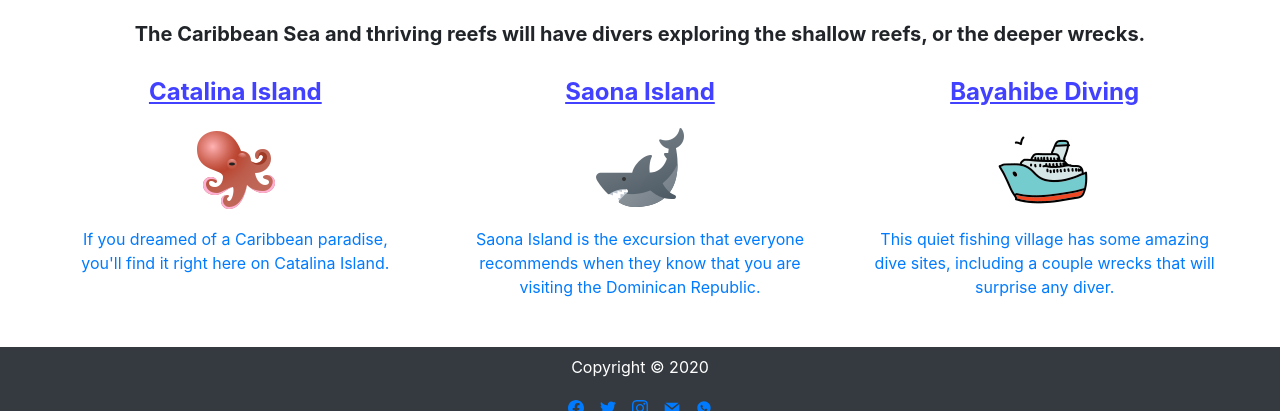
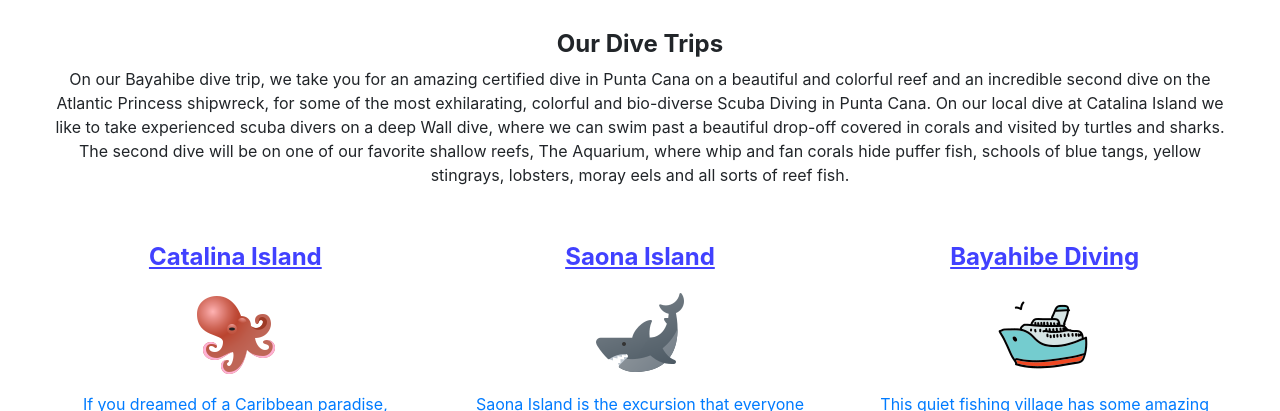
Before and after one commit to Karnes232/grandbay, a Gatsby site: page /trips in a window 1280 px wide. Shown: the part 728-1139 px from the top of the page. Built offline with nearby package versions, Linux system fonts and the light colour scheme; Gatsby itself is replaced by a stand-in of ours.

Commit message:
updated trips page

```diff
--- a/src/pages/trips.js
+++ b/src/pages/trips.js
@@ -23,7 +23,13 @@ function Trips() {
                 <div className="seo-tags">
                     <h1><strong>Scuba Diving in Punta Cana</strong></h1>
                 </div>
-                <h5 className='mb-2'><strong>The Caribbean Sea and thriving reefs will have divers exploring the shallow reefs, or the deeper wrecks.</strong></h5>
+                <div className="row py-2">
+                    <div className="col-sm-12 text-center">
+                        <h4 className='text-center course-title'><strong>Our Dive Trips</strong></h4>
+                        <p>On our Bayahibe dive trip, we take you for an amazing certified dive in Punta Cana on a beautiful and colorful reef and an incredible second dive on the Atlantic Princess shipwreck, for some of the most exhilarating, colorful and bio-diverse Scuba Diving in Punta Cana.
+                        On our local dive at Catalina Island we like to take experienced scuba divers on a deep Wall dive, where we can swim past a beautiful drop-off covered in corals and visited by turtles and sharks. The second dive will be on one of our favorite shallow reefs, The Aquarium, where whip and fan corals hide puffer fish, schools of blue tangs, yellow stingrays, lobsters, moray eels and all sorts of reef fish.</p>
+                    </div>
+                </div>
                 <div className="row mt-2">
                     <div className="section text-center w-75 p-3 mt-0 mx-auto col-12 col-md-4">
                         <Link className="nav-link"  to="/catalina">
```
